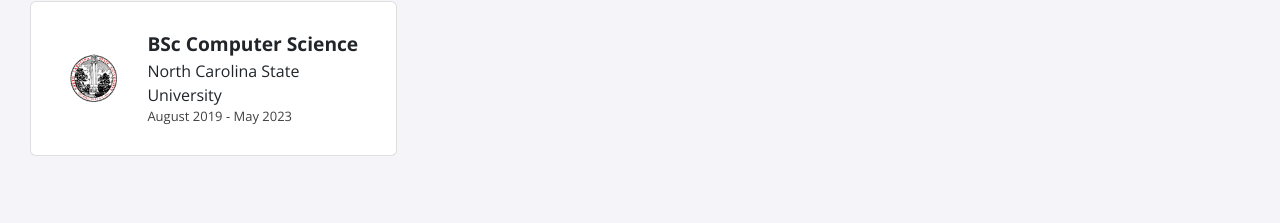
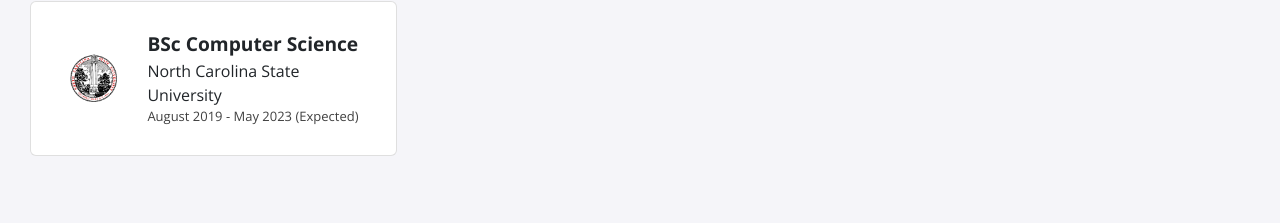
Before and after one commit to Beclapp/Beclapp.github.io, a Jekyll site: the page built from index.html, in a window 1280 px wide. Shown: the part 920-1143 px from the top of the page. Built offline with Jekyll 4.4.1, drawn with Linux system fonts in a browser that asks for light colours; nearby versions of some CDN libraries.

Commit message:
Updated education.

```diff
--- a/_data/education.yml
+++ b/_data/education.yml
@@ -1,4 +1,4 @@
 - course: BSc Computer Science
   institute: North Carolina State University
-  dates: August 2019 - May 2023
+  dates: August 2019 - May 2023 (Expected)
   logo: ncstateseal.png
```
